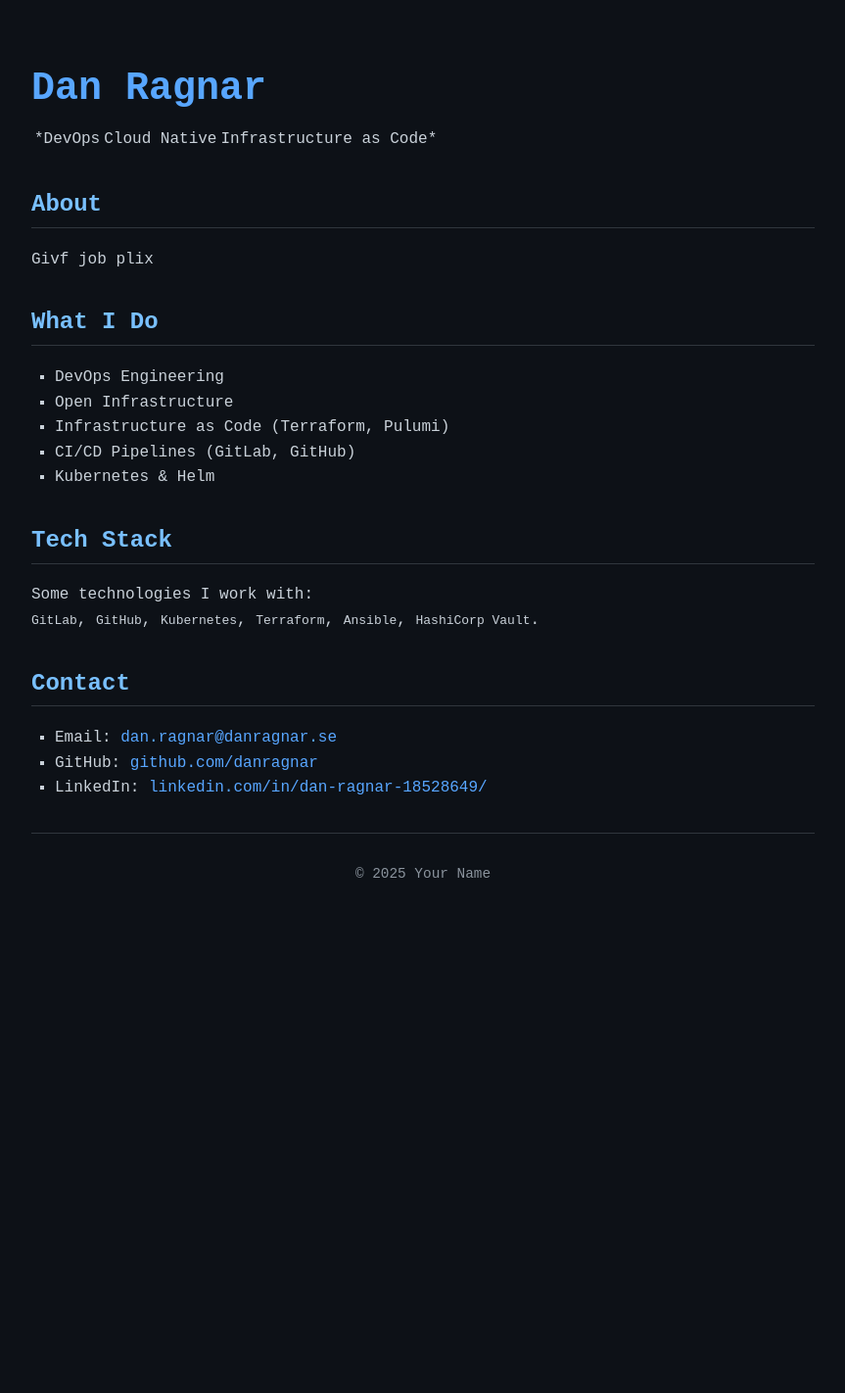
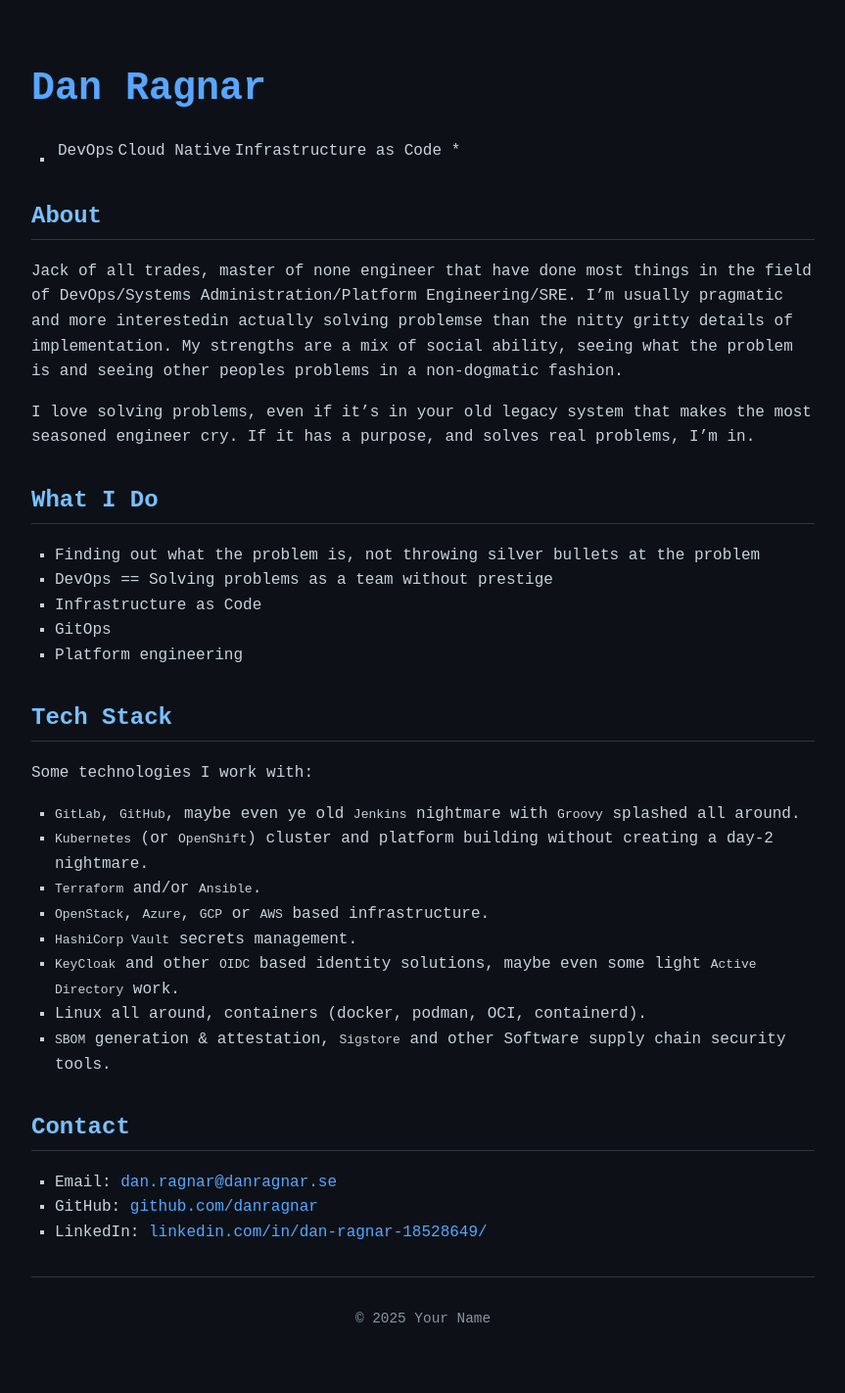
Before and after one commit to danragnar/danragnar.github.io, a Jekyll site: the page built from index.md, in a window 1280 px wide. Shown: the whole page at 98% size, without its empty margins (208-1071 px from the left). Built offline with Jekyll 4.4.1, drawn with Linux system fonts in a browser that asks for light colours; before the commit the page ends 968 px from its top, so only the background shows below that.

Commit message:
Update content

```diff
--- a/index.md
+++ b/index.md
@@ -5,24 +5,33 @@ title: Home
 
 # Dan Ragnar
 
-*DevOps | Cloud Native | Infrastructure as Code*
+* DevOps | Cloud Native | Infrastructure as Code *
 
 ## About
 
-Givf job plix
+Jack of all trades, master of none engineer that have done most things in the field of DevOps/Systems Administration/Platform Engineering/SRE. I'm usually pragmatic and more interestedin actually solving problemse than the nitty gritty details of implementation. My strengths are a mix of social ability, seeing what the problem is and seeing other peoples problems in a non-dogmatic fashion.
+
+I love solving problems, even if it's in your old legacy system that makes the most seasoned engineer cry. If it has a purpose, and solves real problems, I'm in.
 
 ## What I Do
 
-- DevOps Engineering
-- Open Infrastructure
-- Infrastructure as Code (Terraform, Pulumi)
-- CI/CD Pipelines (GitLab, GitHub)
-- Kubernetes & Helm
+- Finding out what the problem is, not throwing silver bullets at the problem
+- DevOps == Solving problems as a team without prestige
+- Infrastructure as Code
+- GitOps
+- Platform engineering
 
 ## Tech Stack
 
 Some technologies I work with:
-`GitLab`, `GitHub`, `Kubernetes`, `Terraform`, `Ansible`, `HashiCorp Vault`.
+- `GitLab`, `GitHub`, maybe even ye old `Jenkins` nightmare with `Groovy` splashed all around.
+- `Kubernetes` (or `OpenShift`) cluster and platform building without creating a day-2 nightmare.
+- `Terraform` and/or `Ansible`.
+- `OpenStack`, `Azure`, `GCP` or `AWS` based infrastructure.
+- `HashiCorp Vault` secrets management.
+- `KeyCloak` and other `OIDC` based identity solutions, maybe even some light `Active Directory` work.
+- Linux all around, containers (docker, podman, OCI, containerd).
+- `SBOM` generation & attestation, `Sigstore` and other Software supply chain security tools.
 
 ## Contact
 
```
